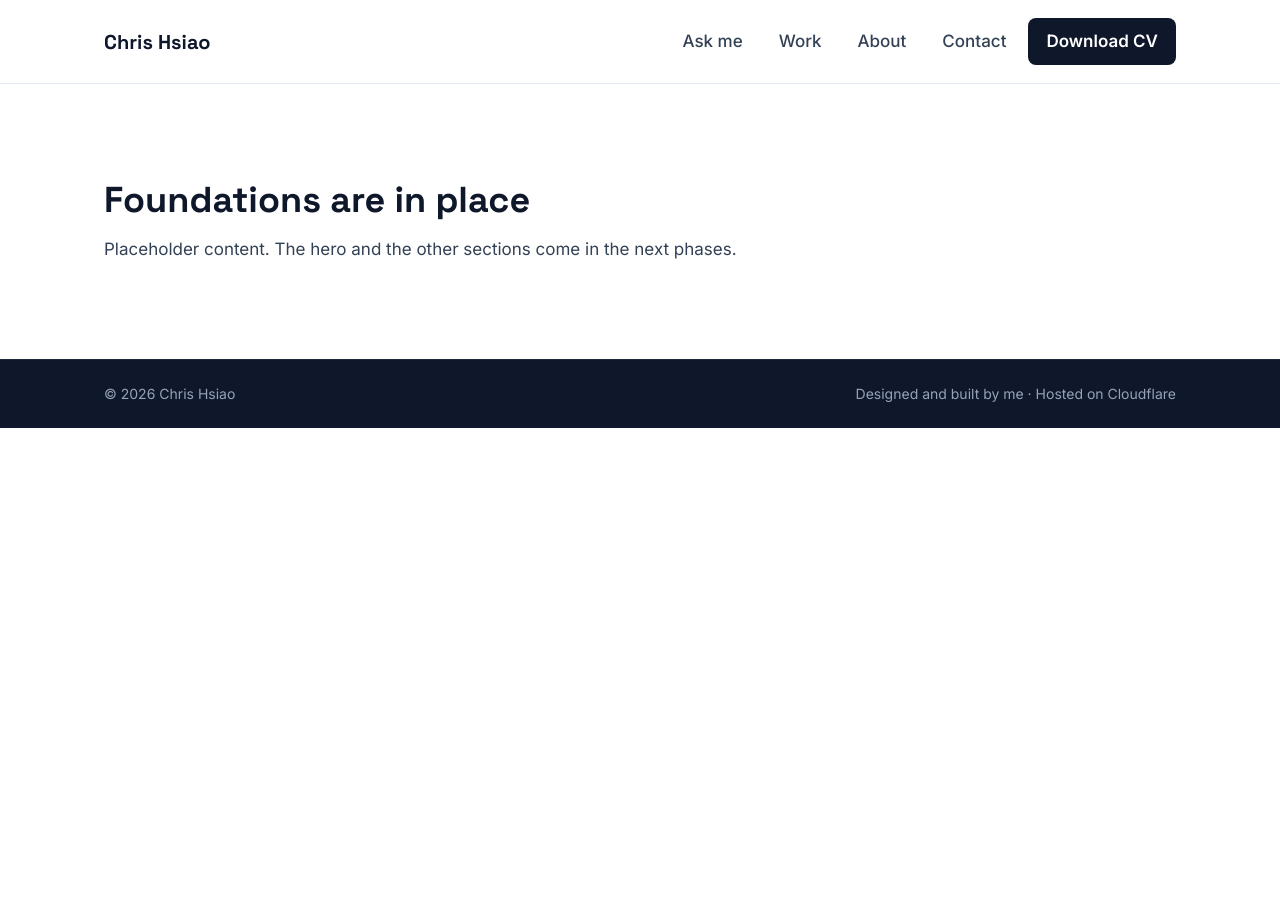
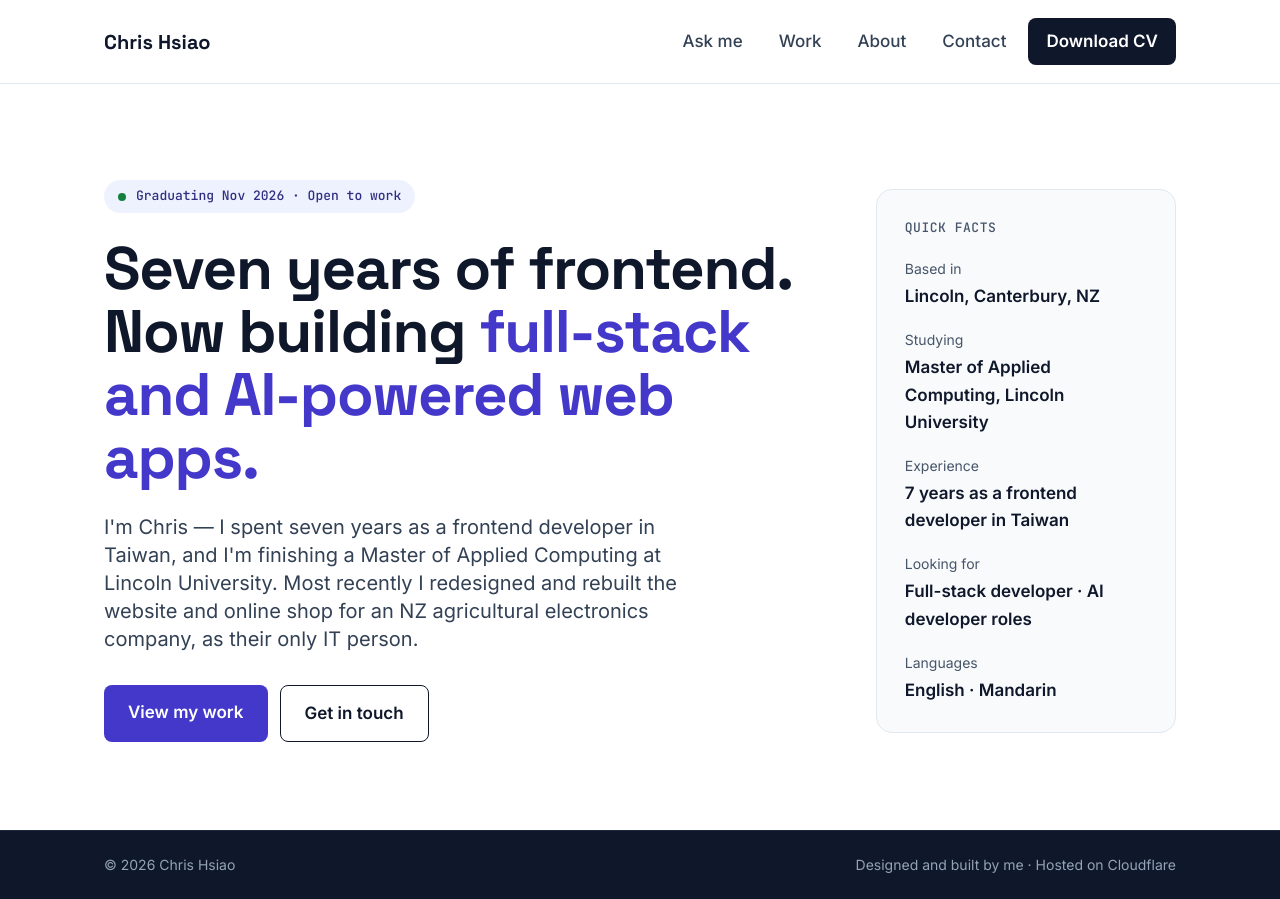
Before and after one commit to hsiaomingcheng/portfolio, an Astro site: page / in a window 1280 px wide. Before the commit the page ends 800 px from the top, so only its background shows below. Built offline with nearby package versions, Linux system fonts and the light colour scheme; Astro itself is replaced by a stand-in of ours.

Commit message:
Add Hero section with status pill, intro and Quick facts card (phase 2)

```diff
--- /dev/null
+++ b/src/components/Hero.astro
@@ -0,0 +1,68 @@
+---
+const facts = [
+  { label: 'Based in', value: 'Lincoln, Canterbury, NZ' },
+  { label: 'Studying', value: 'Master of Applied Computing, Lincoln University' },
+  { label: 'Experience', value: '7 years as a frontend developer in Taiwan' },
+  { label: 'Looking for', value: 'Full-stack developer · AI developer roles' },
+  { label: 'Languages', value: 'English · Mandarin' },
+];
+---
+
+<section
+  aria-labelledby="hero-title"
+  class="mx-auto flex max-w-[1120px] flex-wrap items-center gap-14 px-6 pb-16 pt-16 md:pb-[88px] md:pt-24"
+>
+  <div class="flex min-w-0 flex-[999_1_520px] flex-col gap-6">
+    <div
+      class="inline-flex items-center gap-2.5 self-start rounded-full bg-accent-soft px-3.5 py-1.5 font-mono text-[13px] text-accent-dark"
+    >
+      <span aria-hidden="true" class="size-2 rounded-full bg-success"></span>
+      Graduating Nov 2026 · Open to work
+    </div>
+
+    <h1
+      id="hero-title"
+      class="font-heading text-[clamp(2.5rem,6vw,3.75rem)] font-bold leading-[1.05] tracking-[-0.02em]"
+    >
+      Seven years of frontend. Now building{' '}
+      <span class="text-accent">full-stack and AI-powered web apps.</span>
+    </h1>
+
+    <p class="max-w-[620px] text-xl text-body">
+      I'm Chris — I spent seven years as a frontend developer in Taiwan, and I'm finishing a
+      Master of Applied Computing at Lincoln University. Most recently I redesigned and rebuilt
+      the website and online shop for an NZ agricultural electronics company, as their only IT
+      person.
+    </p>
+
+    <div class="flex flex-wrap gap-3 pt-2">
+      <a
+        href="#work"
+        class="rounded-lg bg-accent px-6 py-3.5 font-semibold text-white no-underline hover:bg-accent-dark hover:text-white"
+      >
+        View my work
+      </a>
+      <a
+        href="#contact"
+        class="rounded-lg border-[1.5px] border-ink px-6 py-3.5 font-semibold text-ink no-underline hover:bg-ink hover:text-white"
+      >
+        Get in touch
+      </a>
+    </div>
+  </div>
+
+  <aside
+    aria-label="Quick facts"
+    class="flex min-w-0 flex-[1_1_300px] flex-col gap-5 rounded-2xl border border-line bg-surface p-7"
+  >
+    <div class="font-mono text-[13px] uppercase tracking-[0.04em] text-muted">Quick facts</div>
+    <dl class="m-0 flex flex-col gap-5">
+      {facts.map((fact) => (
+        <div class="flex flex-col gap-1">
+          <dt class="text-sm text-muted">{fact.label}</dt>
+          <dd class="m-0 font-semibold">{fact.value}</dd>
+        </div>
+      ))}
+    </dl>
+  </aside>
+</section>
--- a/src/pages/index.astro
+++ b/src/pages/index.astro
@@ -1,12 +1,8 @@
 ---
 import BaseLayout from '../layouts/BaseLayout.astro';
+import Hero from '../components/Hero.astro';
 ---
 
 <BaseLayout>
-  <div class="mx-auto max-w-[1120px] px-6 py-24">
-    <h1 class="font-heading text-4xl font-bold">Foundations are in place</h1>
-    <p class="mt-4 text-body">
-      Placeholder content. The hero and the other sections come in the next phases.
-    </p>
-  </div>
+  <Hero />
 </BaseLayout>
```
